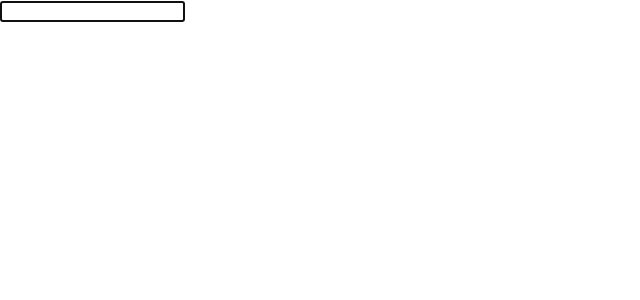
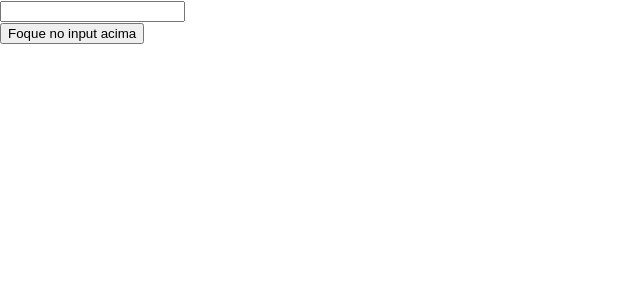
Before and after one commit to mattheusz/advanced-react-code-evolution, a React (Create React App) app: page / in a window 1280 px wide. Shown: the top 300 px of the page, without its empty margins (0-640 px from the left). Built offline with nearby package versions, Linux system fonts and the light colour scheme.

Commit message:
07. refs com class component

```diff
--- /dev/null
+++ b/src/components/Input.js
@@ -0,0 +1,22 @@
+import React, { Component } from 'react';
+
+class Input extends Component {
+
+    constructor(props) {
+        super(props);
+        this.inputRef = React.createRef();  // #1 cria uma ref
+    }
+
+    // #3 cria um método chamado focusInput() com a habilidade dar foco no input (associa-o ao nó DOM)
+    focusInput() {
+        this.inputRef.current.focus()
+    }
+
+    render() {
+        return (
+            <input ref={this.inputRef} />   /* #2 associa a ref criada ao input */
+        );
+    }
+}
+
+export default Input;
--- a/src/components/RefsDemo.js
+++ b/src/components/RefsDemo.js
@@ -1,20 +1,23 @@
 import React, { Component } from 'react';
+import Input from './Input';
 
 class RefsDemo extends Component {
 
     constructor(props) {
         super(props);
-        this.inputRef = React.createRef();
+        this.inputRef = React.createRef();  // #1 criando uma ref
     }
 
-    componentDidMount() {
-        this.inputRef.current.focus();
+    focus = () => {
+        this.inputRef.current.focusInput();
     }
 
     render() {
         return (
             <div>
-                <input type='text' ref={this.inputRef} />
+                <Input ref={this.inputRef} />
+                <br />
+                <button onClick={this.focus}>Foque no input acima</button>
             </div>
         );
     }
```
